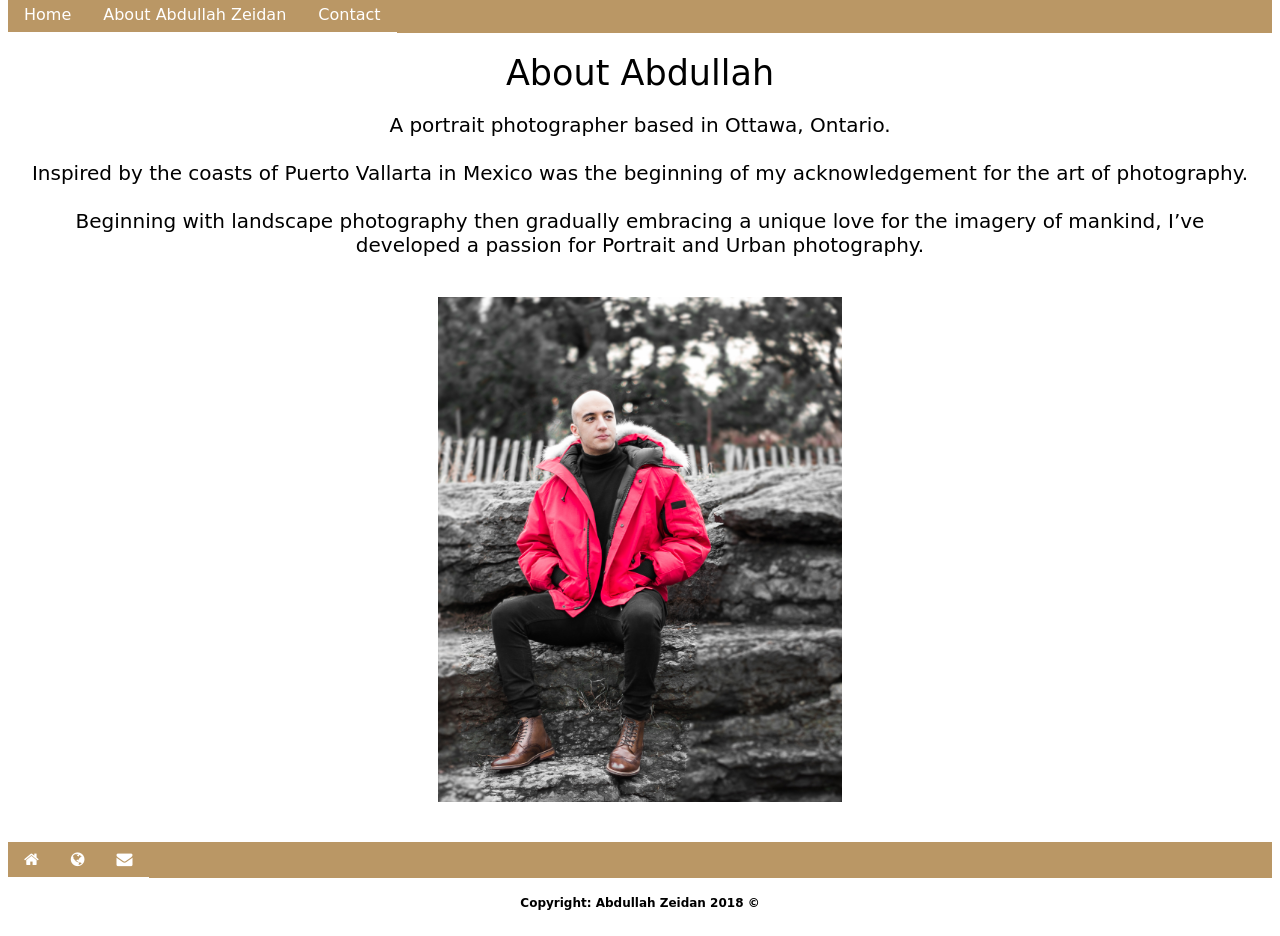
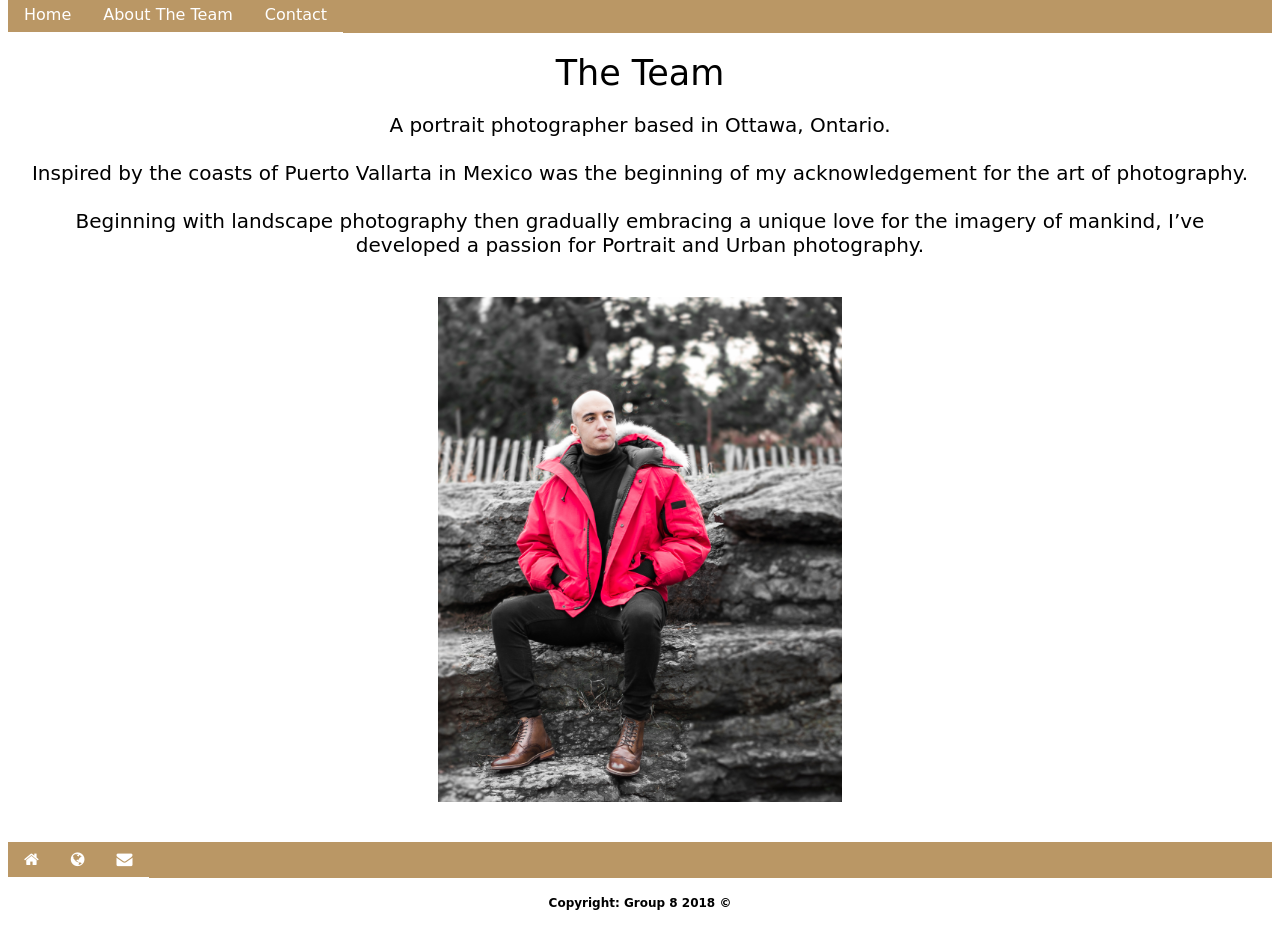
Before and after one commit to abdzeidan/Photography-Gallery, a website: page about.html in a window 1280 px wide. Shown: the part 352-1288 px from the top of the page. Drawn offline with Linux system fonts and the light colour scheme.

Commit message:
Completed Final Prototype (Incomplete but Functional)

```diff
--- a/about.html
+++ b/about.html
@@ -24,12 +24,12 @@
     <nav>
       <ul>
         <li><a href="./index.html">Home</a></li>
-        <li><a href="./about.html">About Abdullah Zeidan</a></li>
+        <li><a href="./about.html">About The Team</a></li>
         <li><a href="./contact.html">Contact</a></li>
       </ul>
     </nav>
 
-    <div class="SubHeader">About Abdullah</div>
+    <div class="SubHeader">The Team</div>
 
     <div class="AboutText">
       A portrait photographer based in Ottawa, Ontario.<br></br>Inspired by the coasts of Puerto Vallarta in Mexico was the
@@ -53,7 +53,7 @@
       </nav>
 
       <div class="FooterText">
-        Copyright: Abdullah Zeidan 2018 ©
+        Copyright: Group 8 2018 ©
       </div>
 
     </footer>
```
Also changed, not shown: contact.html (+1 -1 lines), index.html (+2 -2 lines).
